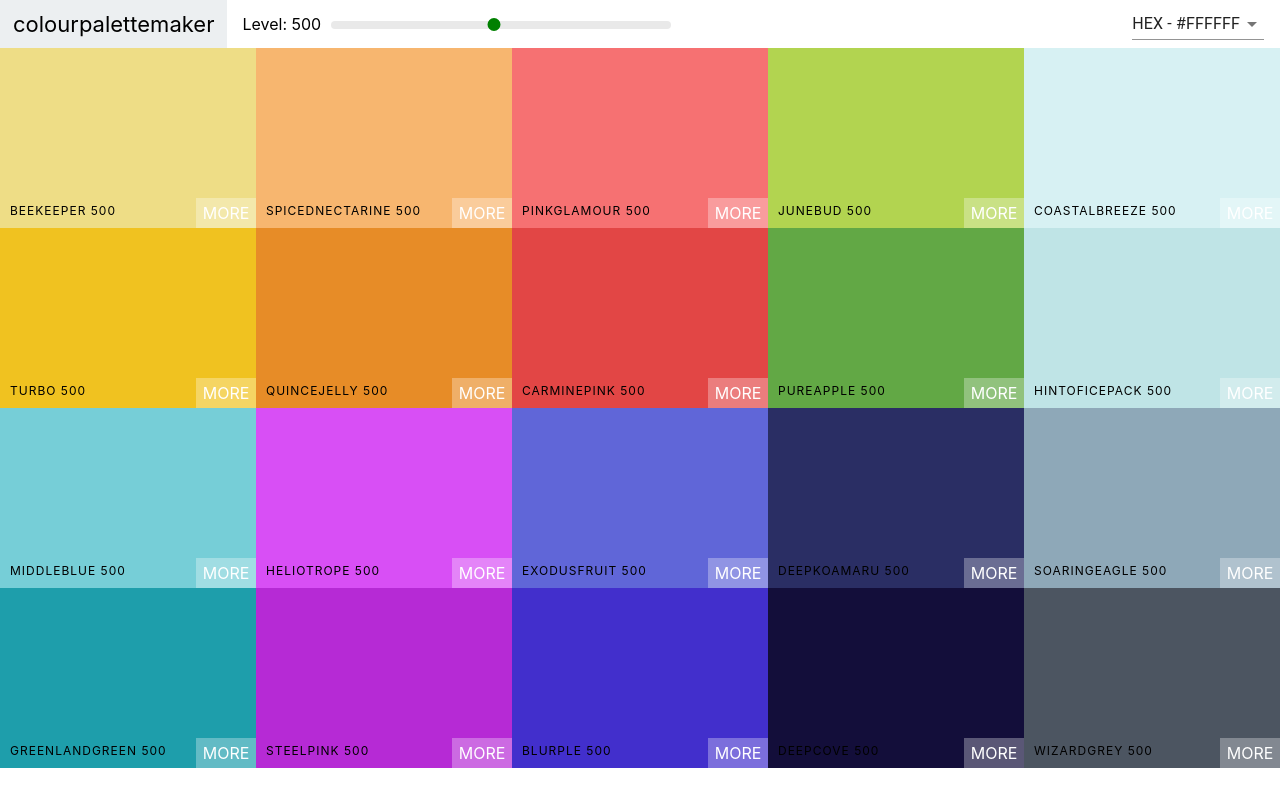
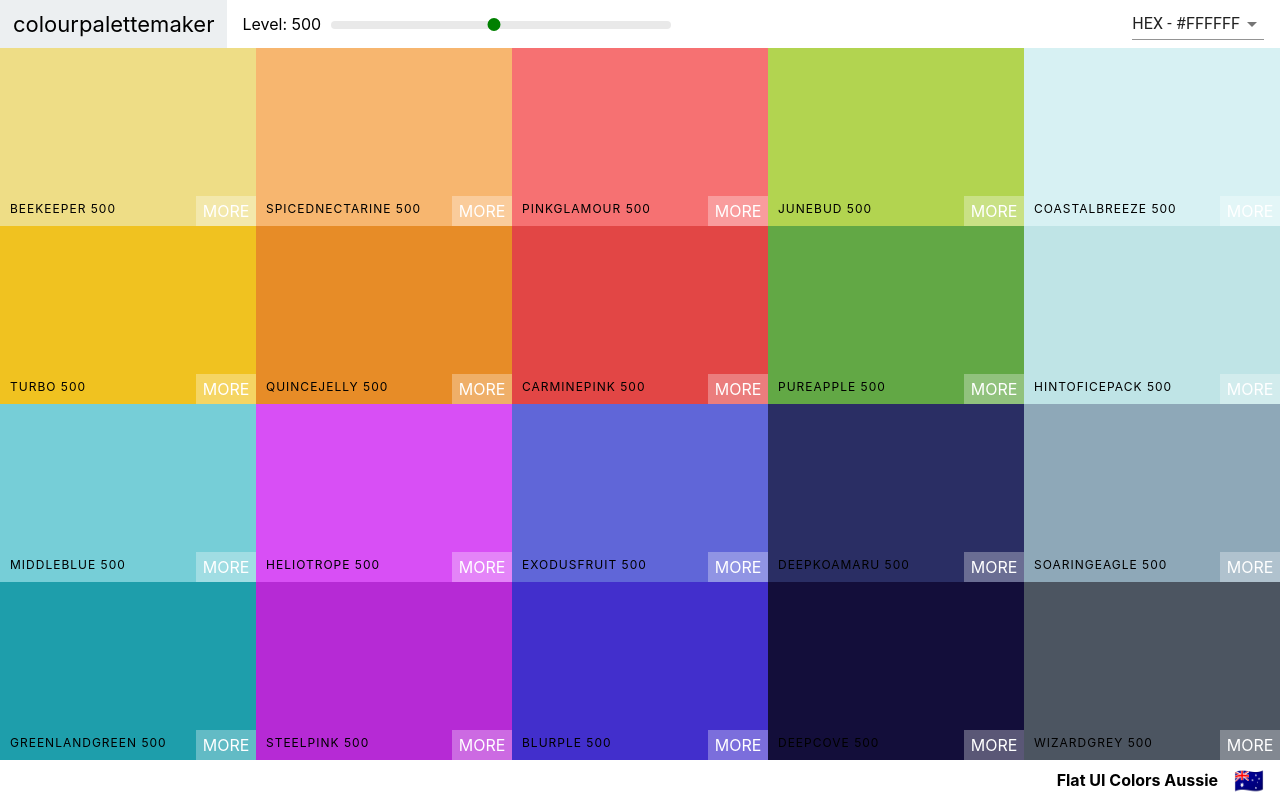
Before and after one commit to MrGarrySingh/colour-palette-maker, a React (Create React App) app: page / in a window 1280 px wide. Built offline with nearby package versions, Linux system fonts and the light colour scheme.

Commit message:
Added Palette Footer

```diff
--- a/src/components/Palette/Palette.css
+++ b/src/components/Palette/Palette.css
@@ -1,5 +1,7 @@
 .palette {
   height: 100vh;
+  display: flex;
+  flex-direction: column;
 }
 
 .palette__colors {
@@ -7,30 +9,16 @@
   overflow: hidden;
 }
 
-.palette__slider {
-  width: 340px;
-  margin: 0 10px;
-  display: inline-block;
+.palette__footer {
+  background-color: white;
+  height: 5vh;
+  display: flex;
+  justify-content: flex-end;
+  align-items: center;
+  font-weight: bold;
 }
 
-.rc-slider-track {
-  background-color: transparent;
+.palette__footerEmoji {
+  font-size: 1.5rem;
+  margin: 0 1rem;
 }
-
-.rc-slider-handle,
-.rc-slider-handle:active,
-.rc-slider-handle:focus,
-.rc-slider-handle:hover {
-  background-color: green;
-  outline: none;
-  border: 2px solid green;
-  box-shadow: none;
-  width: 13px;
-  height: 13px;
-  margin-left: -7px;
-  margin-top: -3px;
-}
-
-.rc-slider-rail {
-  height: 8px;
-}
--- a/src/components/Palette/Palette.jsx
+++ b/src/components/Palette/Palette.jsx
@@ -25,10 +25,13 @@ function Palette({ palette }) {
       />
       <div className="palette__colors">
         {palette.colors[level].map((color) => (
-          <ColourBox bgColor={color[format]} name={color.name} />
+          <ColourBox bgColor={color[format]} name={color.name} key={color.id} />
         ))}
       </div>
-      {/* Footer */}
+      <footer className="palette__footer">
+        {palette.paletteName}
+        <span className="palette__footerEmoji">{palette.emoji}</span>
+      </footer>
     </div>
   );
 }
```
